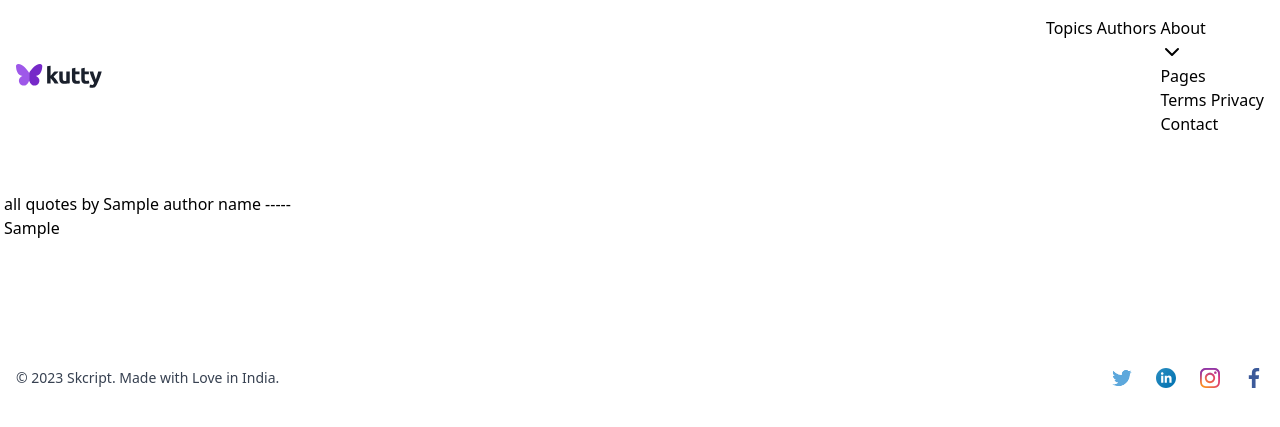
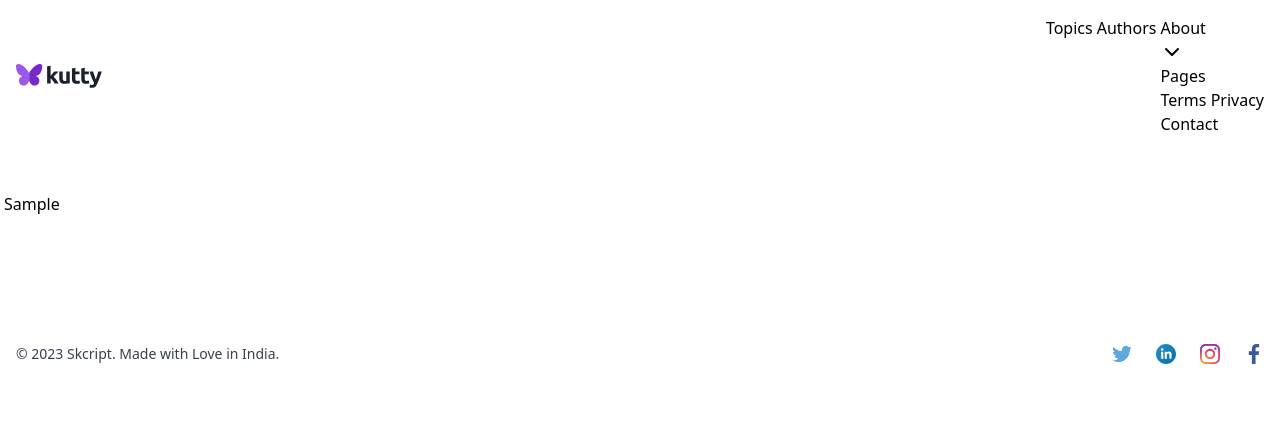
Before and after one commit to kirmola/quotesapp, a Django app: template templates/authors/author_individual.html in a window 1280 px wide. Shown: the top 427 px of the page. Run offline with Django 4.2, Linux system fonts and the light colour scheme; the template is opened without the code that fills it: most values are stand-ins (such as "Sample title", 1, 10 or a date in 2020); some libraries are stand-ins or nearby versions.

Commit message:
added layout for author individual

```diff
--- a/mainapp/logics.py
+++ b/mainapp/logics.py
@@ -33,5 +33,4 @@ def getAllQuotesByAuthor(author_name):
 
 def getQuotesByTopic(topic_name):
     queryset = Quote.objects.filter(topics_id=topic_name).values("quote", "quote_id")
-    print(queryset)
     return queryset
--- a/templates/authors/author_individual.html
+++ b/templates/authors/author_individual.html
@@ -6,9 +6,15 @@
 {% block meta_desc %}{% blocktranslate %}Discover the essence of {{author_name}}'s philospohy and insights through a curated selection of memorable quotes.{% endblocktranslate %}{% endblock meta_desc %}
 
 {% block base_content %}
-all quotes by {{author_name}}
------
-{% for each in all_quotes %}
-<a href="{% url "Quote_detail" quote_url=each.1 %}">{{each.0|linebreaks}}</a>
-{% endfor %}
+
+<div class="grid grid-cols-1 gap-3 md:grid-cols-3">
+
+    {% for each in all_quotes %}
+        <a class="card" href="{% url "Quote_detail" quote_url=each.1 %}">
+            <div class="card-body">
+                <p>{{each.0}}</p>
+            </div>
+        </a>
+    {% endfor %}
+</div>
 {% endblock base_content %}
```
